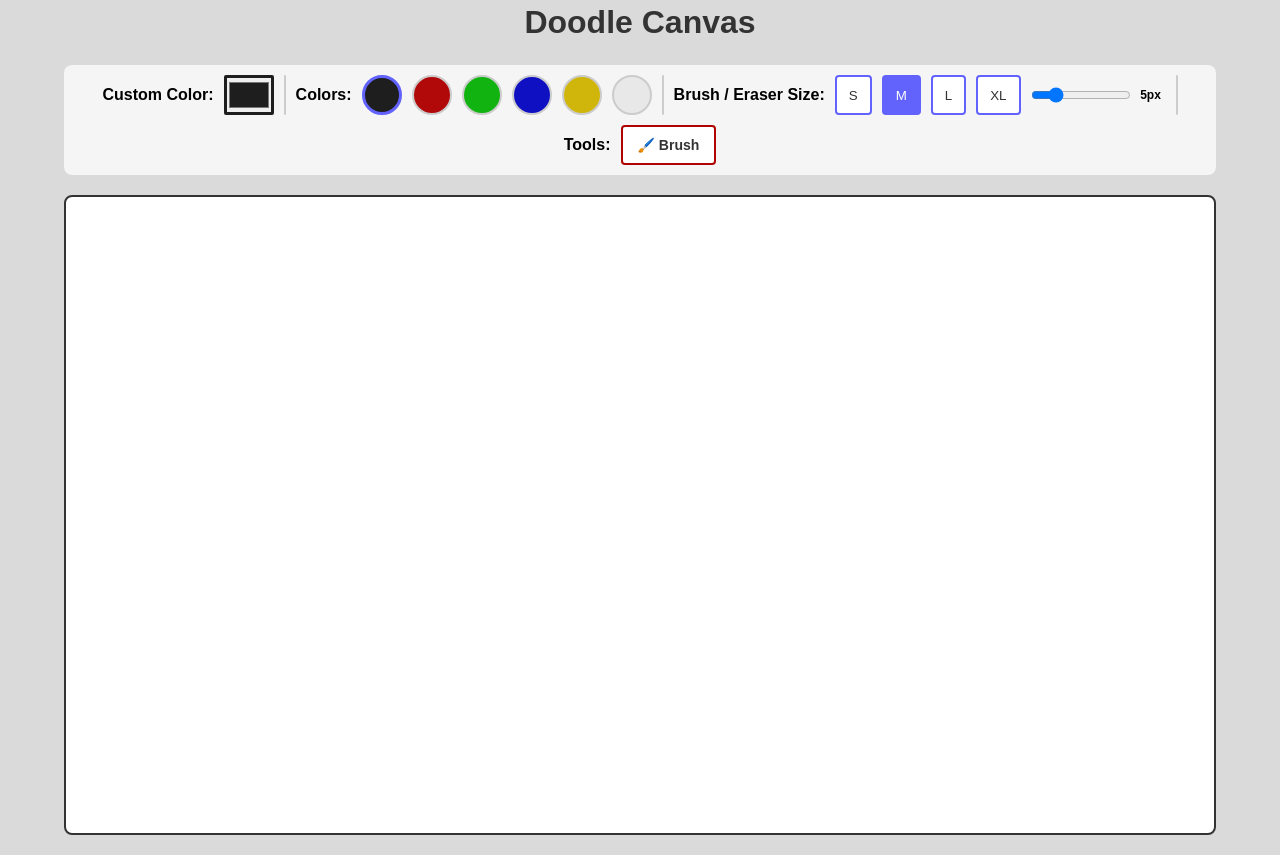
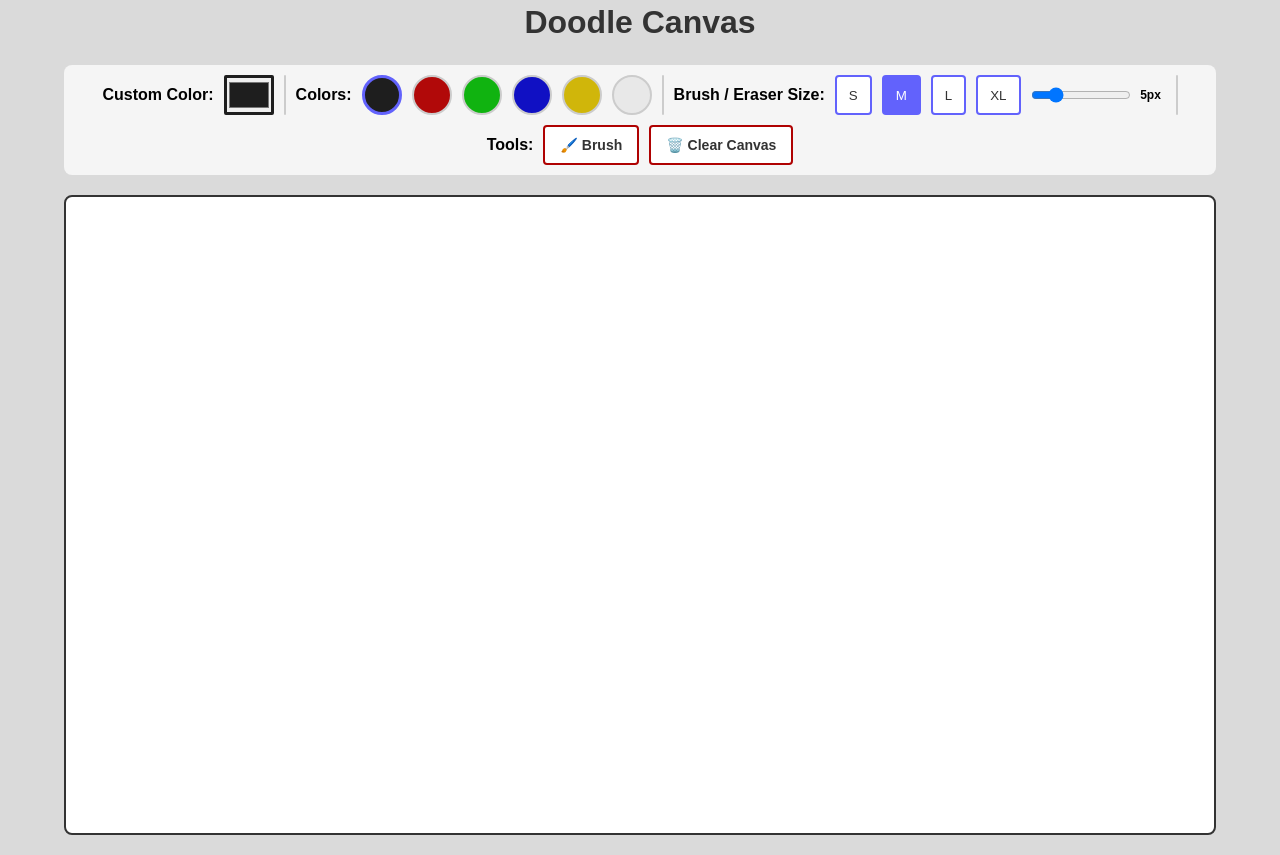
Before and after one commit to utk09-NCL/ghw-doodle-platform, a React (Vite) app: page / in a window 1280 px wide. Built offline with nearby package versions, Linux system fonts and the light colour scheme.

Commit message:
feat: Step 7: added clear canvas

```diff
--- a/src/App.tsx
+++ b/src/App.tsx
@@ -1,11 +1,12 @@
-import { useState } from "react";
-import CanvasComponent from "./CanvasComponent";
+import { useRef, useState } from "react";
+import CanvasComponent, { type CanvasRef } from "./CanvasComponent";
 import ToolbarComponent from "./ToolbarComponent";
 
 const App = () => {
   const [selectedColor, setSelectedColor] = useState("#1e1e1e");
   const [brushSize, setBrushSize] = useState(5);
   const [isErasing, setIsErasing] = useState(false);
+  const canvasRef = useRef<CanvasRef>(null);
 
   const handleColorChange = (color: string) => {
     setSelectedColor(color);
@@ -17,6 +18,12 @@ const App = () => {
 
   const handleEraserToggle = (erasing: boolean) => {
     setIsErasing(erasing);
+  };
+
+  const handleClearCanvas = () => {
+    if (canvasRef.current) {
+      canvasRef.current.clearCanvas();
+    }
   };
 
   return (
@@ -38,8 +45,10 @@ const App = () => {
         onBrushSizeChange={handleBrushSizeChange}
         isErasing={isErasing}
         onEraserToggle={handleEraserToggle}
+        onClearCanvas={handleClearCanvas}
       />
       <CanvasComponent
+        ref={canvasRef}
         selectedColor={selectedColor}
         brushSize={brushSize}
         isErasing={isErasing}
--- a/src/CanvasComponent.tsx
+++ b/src/CanvasComponent.tsx
@@ -1,15 +1,21 @@
-import React, { useEffect, useRef, useState } from "react";
+import React, { useEffect, useImperativeHandle, useRef, useState } from "react";
+
+export type CanvasRef = {
+  clearCanvas: () => void;
+};
 
 type CanvasProps = {
   selectedColor: string;
   brushSize: number;
   isErasing: boolean;
+  ref: React.RefObject<CanvasRef | null>;
 };
 
 const CanvasComponent = ({
   selectedColor,
   brushSize,
   isErasing,
+  ref,
 }: CanvasProps) => {
   const canvasRef = useRef<HTMLCanvasElement | null>(null);
   const [isDrawing, setIsDrawing] = useState(false);
@@ -87,6 +93,23 @@ const CanvasComponent = ({
     setIsDrawing(false);
   };
 
+  useImperativeHandle(
+    ref,
+    () => ({
+      clearCanvas: () => {
+        if (canvasContext && canvasRef.current) {
+          canvasContext.clearRect(
+            0,
+            0,
+            canvasRef.current.width,
+            canvasRef.current.height
+          );
+        }
+      },
+    }),
+    [canvasContext]
+  );
+
   return (
     <div
       style={{
--- a/src/ToolbarComponent.tsx
+++ b/src/ToolbarComponent.tsx
@@ -23,6 +23,7 @@ interface ToolbarProps {
   onBrushSizeChange: (size: number) => void;
   isErasing: boolean;
   onEraserToggle: (erasing: boolean) => void;
+  onClearCanvas: () => void;
 }
 
 const ToolbarComponent: React.FC<ToolbarProps> = ({
@@ -32,6 +33,7 @@ const ToolbarComponent: React.FC<ToolbarProps> = ({
   onBrushSizeChange,
   isErasing,
   onEraserToggle,
+  onClearCanvas,
 }) => {
   return (
     <div
@@ -165,11 +167,12 @@ const ToolbarComponent: React.FC<ToolbarProps> = ({
         }}
       />
 
-      {/* Eraser Tool */}
+      {/* Eraser / Clear Canvas Tool */}
       <div style={{ display: "flex", alignItems: "center", gap: "10px" }}>
         <label style={{ fontWeight: "bold", alignSelf: "center" }}>
           Tools:
         </label>
+        {/* Eraser / Brush switch button */}
         <button
           style={{
             padding: "10px 15px",
@@ -190,6 +193,24 @@ const ToolbarComponent: React.FC<ToolbarProps> = ({
         >
           {isErasing ? "🧽 Eraser" : "🖌️ Brush"}
         </button>
+
+        {/* Clear Canvas Button */}
+        <button
+          style={{
+            padding: "10px 15px",
+            backgroundColor: "#fff",
+            color: "#333",
+            border: "2px solid #af0202",
+            borderRadius: "4px",
+            cursor: "pointer",
+            fontSize: "14px",
+            fontWeight: "bold",
+          }}
+          onClick={onClearCanvas}
+          title="Clear the entire canvas"
+        >
+          🗑️ Clear Canvas
+        </button>
       </div>
     </div>
   );
```
